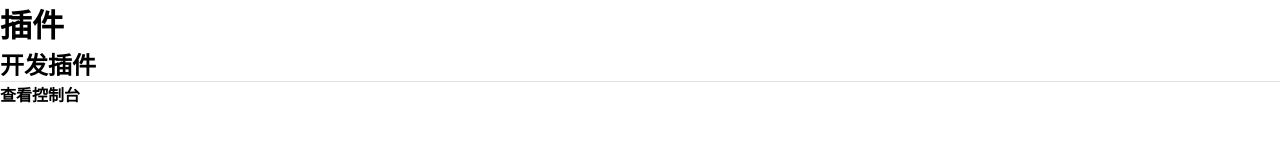
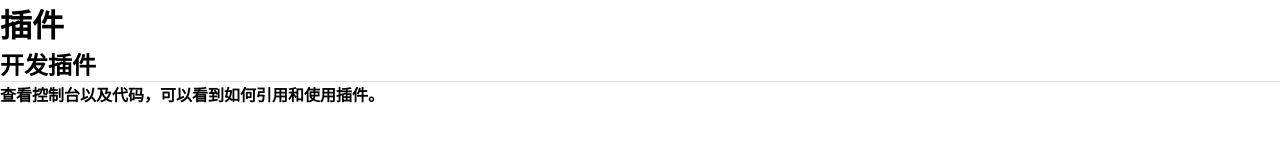
Before and after one commit to guardianf/VUEDemo, a plain HTML site: page assets/demo20.html in a window 1280 px wide. Drawn offline with nearby package versions, Linux system fonts and the light colour scheme.

Commit message:
change content
把问题提示写的更明确

```diff
--- a/assets/demo20.html
+++ b/assets/demo20.html
@@ -15,7 +15,7 @@
   <h1>插件</h1>
   <div id='app-1'>
     <h2>开发插件</h2>
-    <strong>查看控制台</strong>
+    <strong>查看控制台以及代码，可以看到如何引用和使用插件。</strong>
   </div>
   <script src="../js/demo20.js"></script>
 </body>
```
